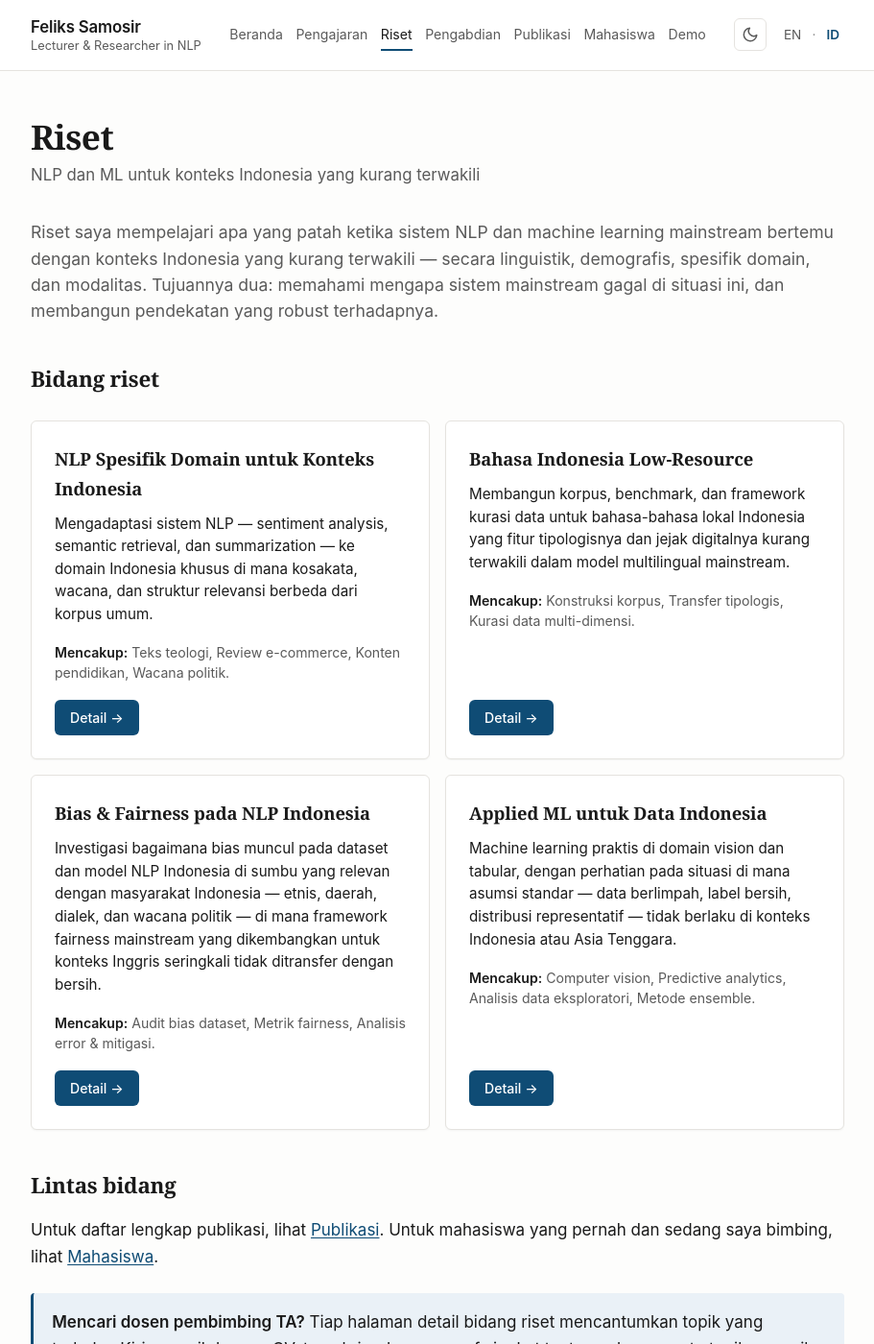
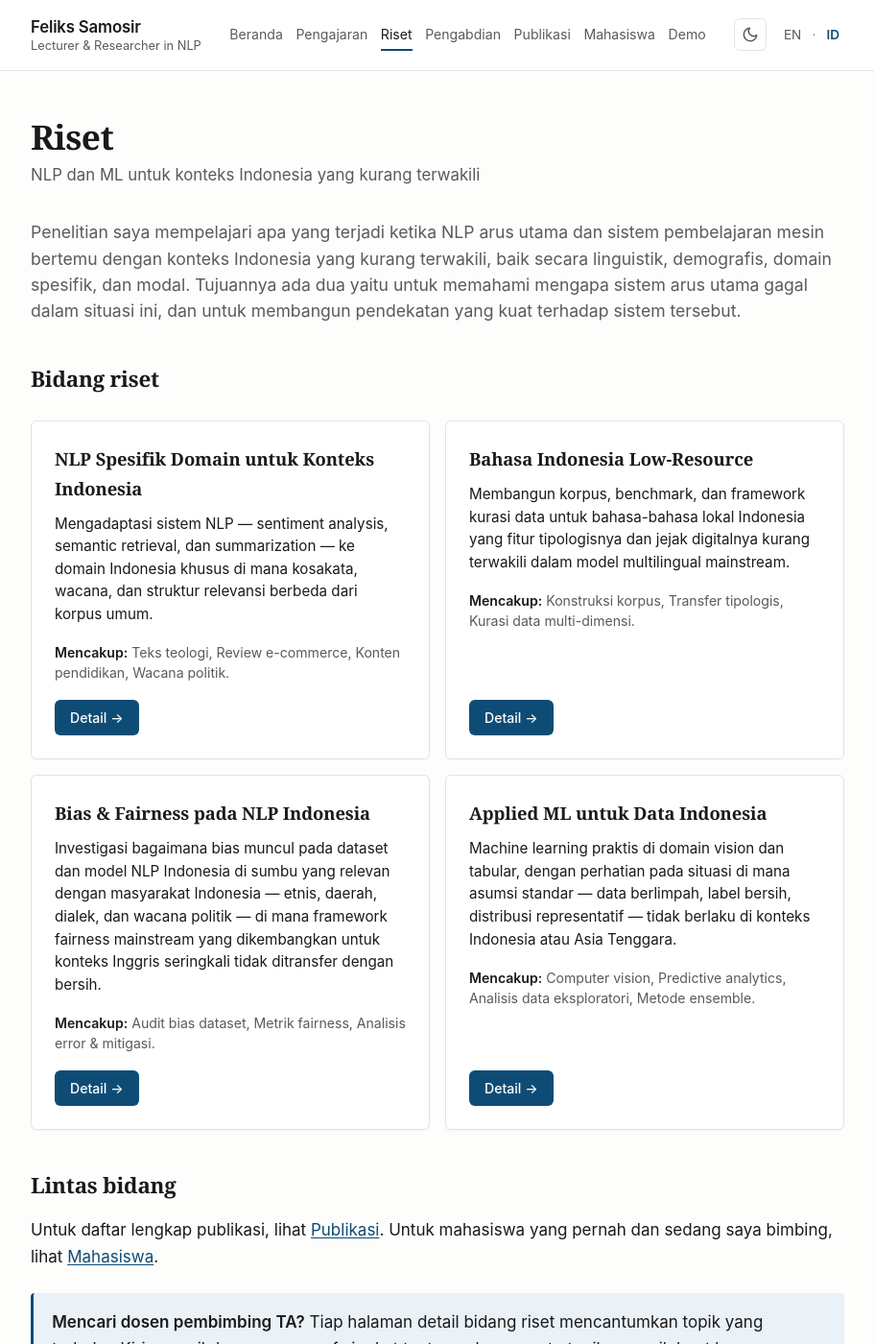
Before and after one commit to FeliksMakarios/feliksmakarios.github.io, a Jekyll site: the page built from id/research.md, in a window 1280 px wide and 1400 px high. Shown: the whole window at 96% size, without its empty margins (184-1095 px from the left). Built offline with Jekyll 4.4.1, drawn with Linux system fonts in a browser that asks for light colours; some of the changed text lies outside the part shown.

Commit message:
Revise research description for clarity and conciseness
Revised text for clarity and conciseness in research description and thesis supervisor section in Bahasa Indonesia

```diff
--- a/id/research.md
+++ b/id/research.md
@@ -8,7 +8,7 @@ subtitle: "NLP dan ML untuk konteks Indonesia yang kurang terwakili"
 ---
 
 <p class="lead">
-Riset saya mempelajari apa yang patah ketika sistem NLP dan machine learning mainstream bertemu dengan konteks Indonesia yang kurang terwakili — secara linguistik, demografis, spesifik domain, dan modalitas. Tujuannya dua: memahami mengapa sistem mainstream gagal di situasi ini, dan membangun pendekatan yang robust terhadapnya.
+Penelitian saya mempelajari apa yang terjadi ketika NLP arus utama dan sistem pembelajaran mesin bertemu dengan konteks Indonesia yang kurang terwakili, baik secara linguistik, demografis, domain spesifik, dan modal. Tujuannya ada dua yaitu untuk memahami mengapa sistem arus utama gagal dalam situasi ini, dan untuk membangun pendekatan yang kuat terhadap sistem tersebut.
 </p>
 
 <h2>Bidang riset</h2>
```
Also changed, not shown: other parts of id/research.md (+1 -1 lines).
